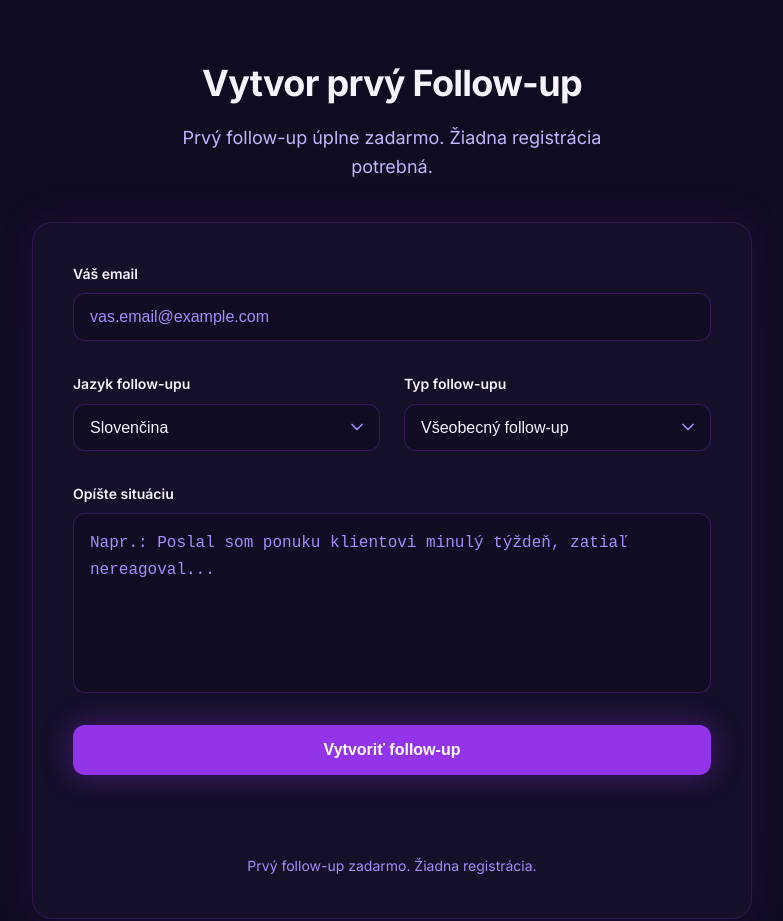
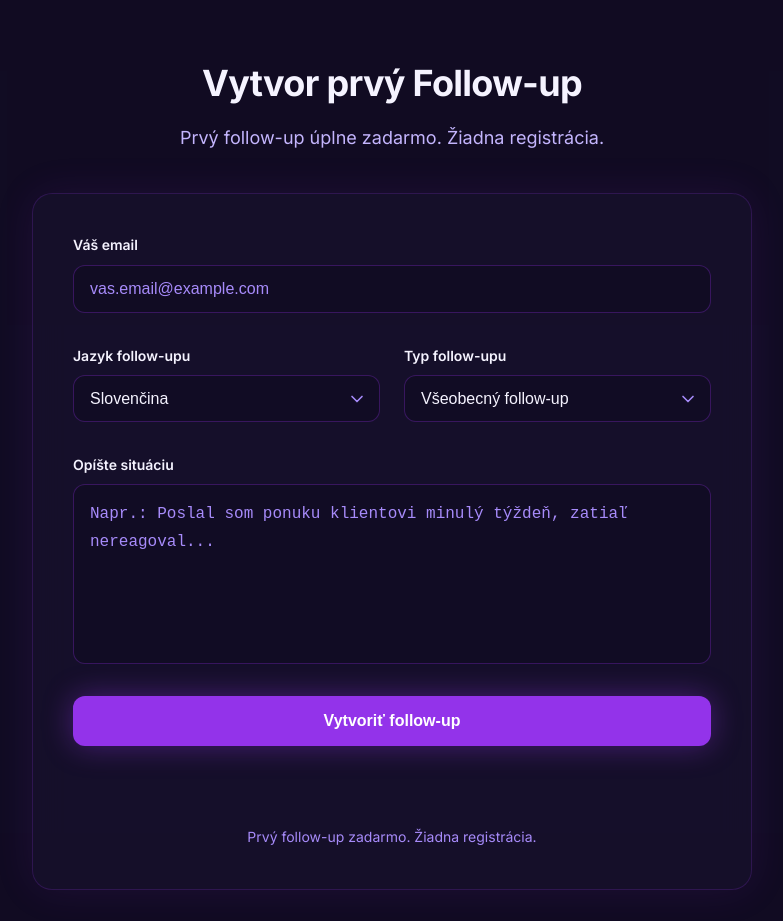
Before and after one commit to followupmate/followupmate, a website: page index.html in a window 1280 px wide. Shown: the part 1200-2121 px from the top of the page, without its empty margins (248-1031 px from the left). Drawn offline with Linux system fonts and the light colour scheme.

Commit message:
Update index.html

```diff
--- a/index.html
+++ b/index.html
@@ -1144,7 +1144,7 @@
         <div class="form-wrapper">
             <div class="form-header">
                 <h2 class="form-title">Vytvor prvý Follow-up</h2>
-                <p class="form-subtitle">Prvý follow-up úplne zadarmo. Žiadna registrácia potrebná.</p>
+                <p class="form-subtitle">Prvý follow-up úplne zadarmo. Žiadna registrácia.</p>
             </div>
 
             <div class="form-card">
```
